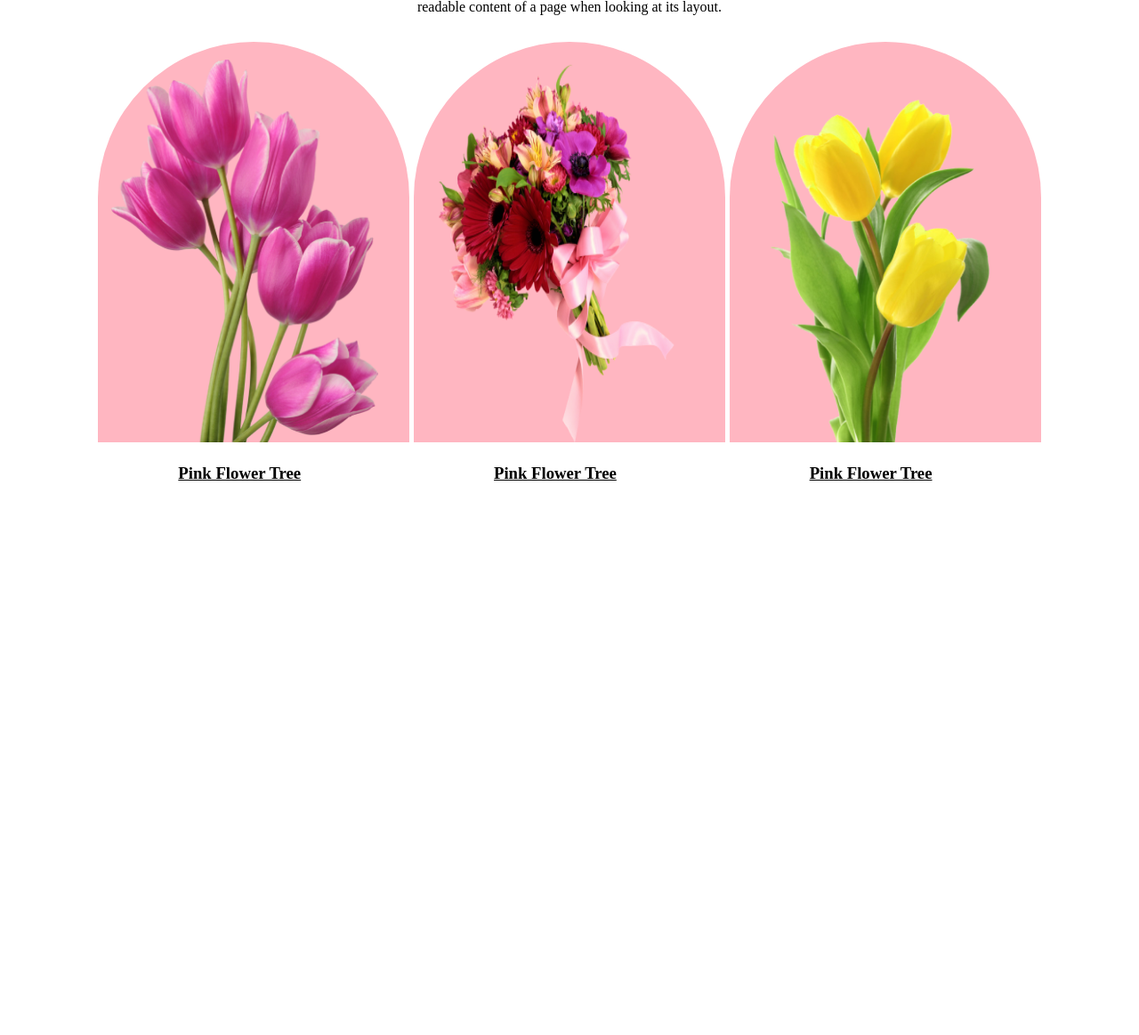
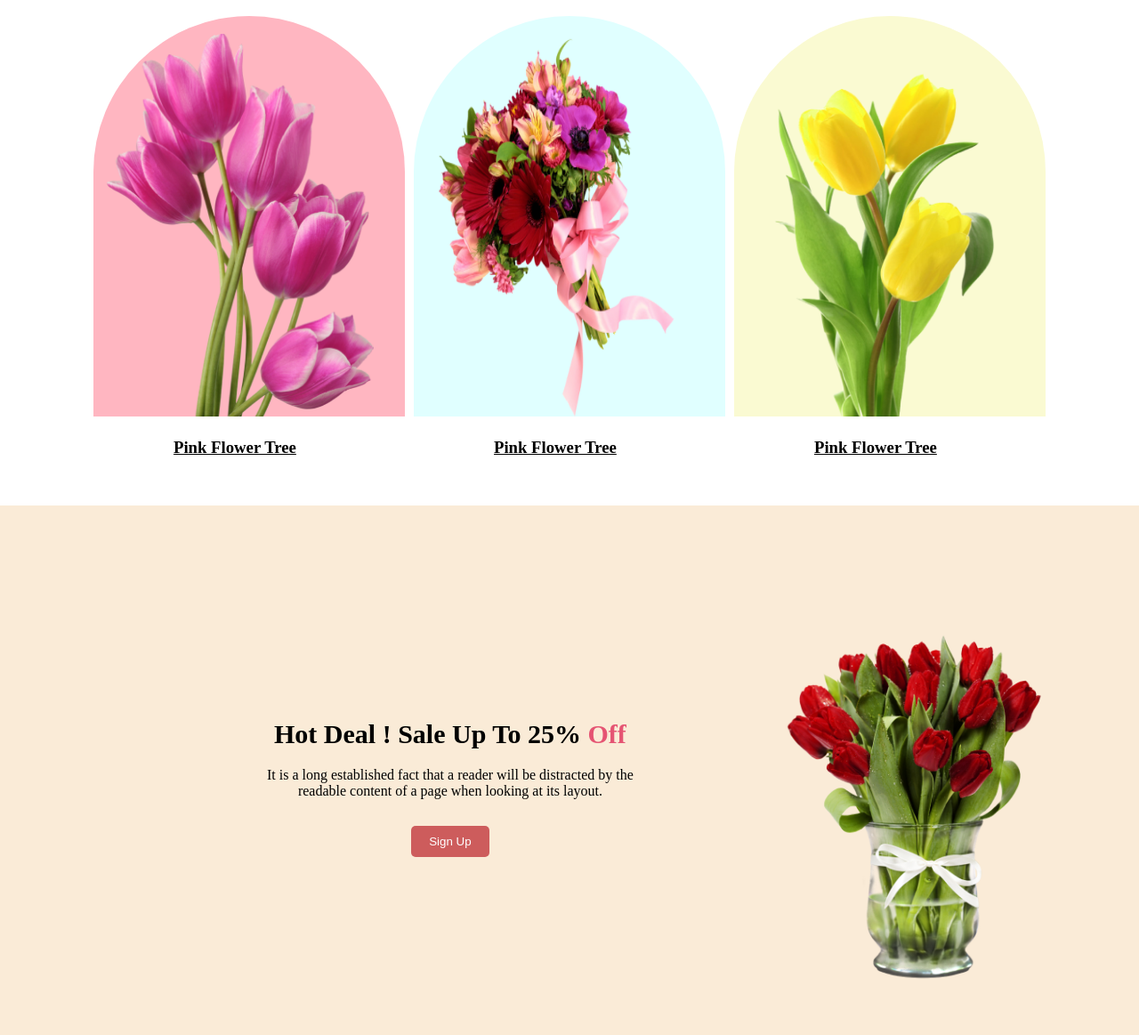
Before and after one commit to LiakatJewel/assignment-1, a plain HTML site: page index.html in a window 1280 px wide. Shown: the part 975-2138 px from the top of the page at 89% size. Before the commit the page ends 1530 px from the top, so only its background shows below. Drawn offline with Linux system fonts and the light colour scheme.

Commit message:
3rd section

```diff
--- a/index.html
+++ b/index.html
@@ -40,20 +40,32 @@
             </div>
 
             <div class="boxs-outline">
-                <div class="box">
+                <div class="box1">
                     <img class="pic" src="./Flower Asset/pngwing 5.png" alt="">
                     <h3 class="Pink"><u>Pink Flower Tree</u></h3>
                 </div>
             </div>
 
             <div class="boxs-outline">
-                <div class="box">
+                <div class="box2">
                     <img class="pic" src="./Flower Asset/pngwing 7.png" alt="">
                     <h3 class="Pink"><u>Pink Flower Tree</u></h3>
                 </div>
             </div>
         </div>
 
+        <!-- 2nd background -->
+        <div class="background1">
+
+            <div class="background-main1">
+                <h3 class="start1">Hot Deal ! Sale Up To 25% <span class="color">Off</span></h3>
+            <p class="para1">It is a long established fact that a reader will be distracted by the <br>readable content of a page when looking at its layout.</p>
+            <button class="btn">Sign Up</button>
+
+            </div>
+            <img class="imgs" src="./Flower Asset/pngwing 8.png" alt="">
+
+        </div>
     </main>
     <footer></footer>
 </body>
--- a/style.css
+++ b/style.css
@@ -1,4 +1,4 @@
-.{
+*{
     margin: 0px;
     padding: 0px;
 }
@@ -14,6 +14,15 @@
     padding: 200px 0px;
     gap: 100px;
 }
+
+.start{
+    font-family: 'Times New Roman', Times, serif;
+    font-size: 50px;
+    margin-bottom: 30px;
+}
+.para{
+    margin-bottom: 30px;
+}
 .btn{
     background-color: indianred;
     border: 0px;
@@ -21,18 +30,27 @@
     padding: 10px 20px;
     border-radius: 5px;
 }
-.start{
-    font-family: 'Times New Roman', Times, serif;
-    font-size: 50px;
-}
 .feature{
     text-align: center;
     margin-top: 50px;
+
 }
 .box{
     height: 450px;
     width: 350px;
     background-color: lightpink;
+    border-radius: 300px 300px 0px 0px;
+}
+.box1{
+    height: 450px;
+    width: 350px;
+    background-color: lightcyan;
+    border-radius: 300px 300px 0px 0px;
+}
+.box2{
+    height: 450px;
+    width: 350px;
+    background-color:lightgoldenrodyellow;
     border-radius: 300px 300px 0px 0px;
 }
 .boxs-outline{
@@ -56,3 +74,37 @@
     padding: 0px 100px 0px 100px;
     justify-content: space-around;
 }
+/* 2nd background */
+.background1{
+    background-color: antiquewhite;
+    display: flex;
+    justify-content: space-between;
+    padding: 40px 300px 0px 100px;
+    margin-top: 50px;
+}
+.background-main1{
+    text-align: center;
+    margin: 200px;
+    position: relative;
+}
+.start1{
+    font-size: 30px;
+    display: inline-block;
+    margin-bottom: 20px;
+}
+.para1{
+    margin-bottom: 30px;
+}
+.color{
+    color: #E55473;
+}
+.imgs{
+    width: 300px;
+    height: 400px;
+    position: absolute;
+    right: 100px;
+    gap: 300px;
+    padding-left: 100px;
+    padding-top: 100px;
+
+}
```
